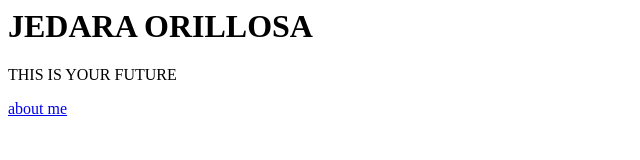
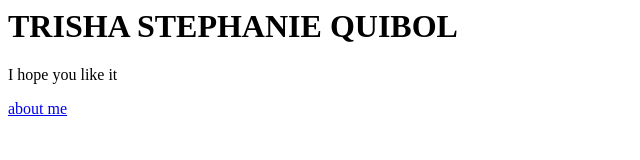
Before and after one commit to Emprograms/html, a plain HTML site: page index.html in a window 1280 px wide. Shown: the whole page, without its empty margins (0-640 px from the left). Drawn offline with Linux system fonts and the light colour scheme.

Commit message:
Update index.html

```diff
--- a/index.html
+++ b/index.html
@@ -1,10 +1,10 @@
 <html>
   <head>
-    <title>WELCOME</title>
+    <title>Hello Trish❤️</title>
   </head>
   <body>
-    <h1>JEDARA ORILLOSA</h1>
-    <p>THIS IS YOUR FUTURE</p>
+    <h1>TRISHA STEPHANIE QUIBOL</h1>
+    <p>I hope you like it</p>
     <a href="about.html">about me</a>
   </body>
 </html>
```
